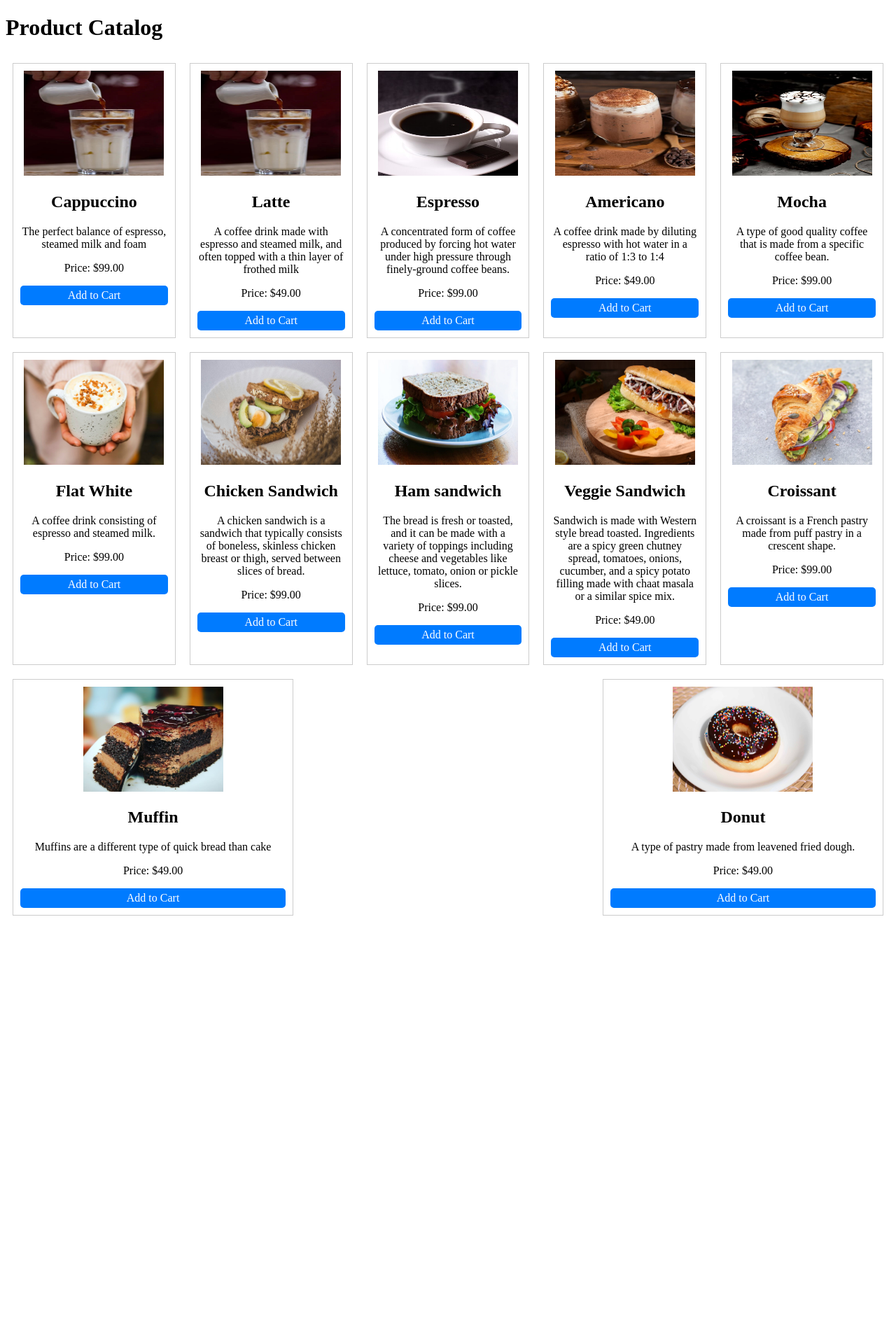
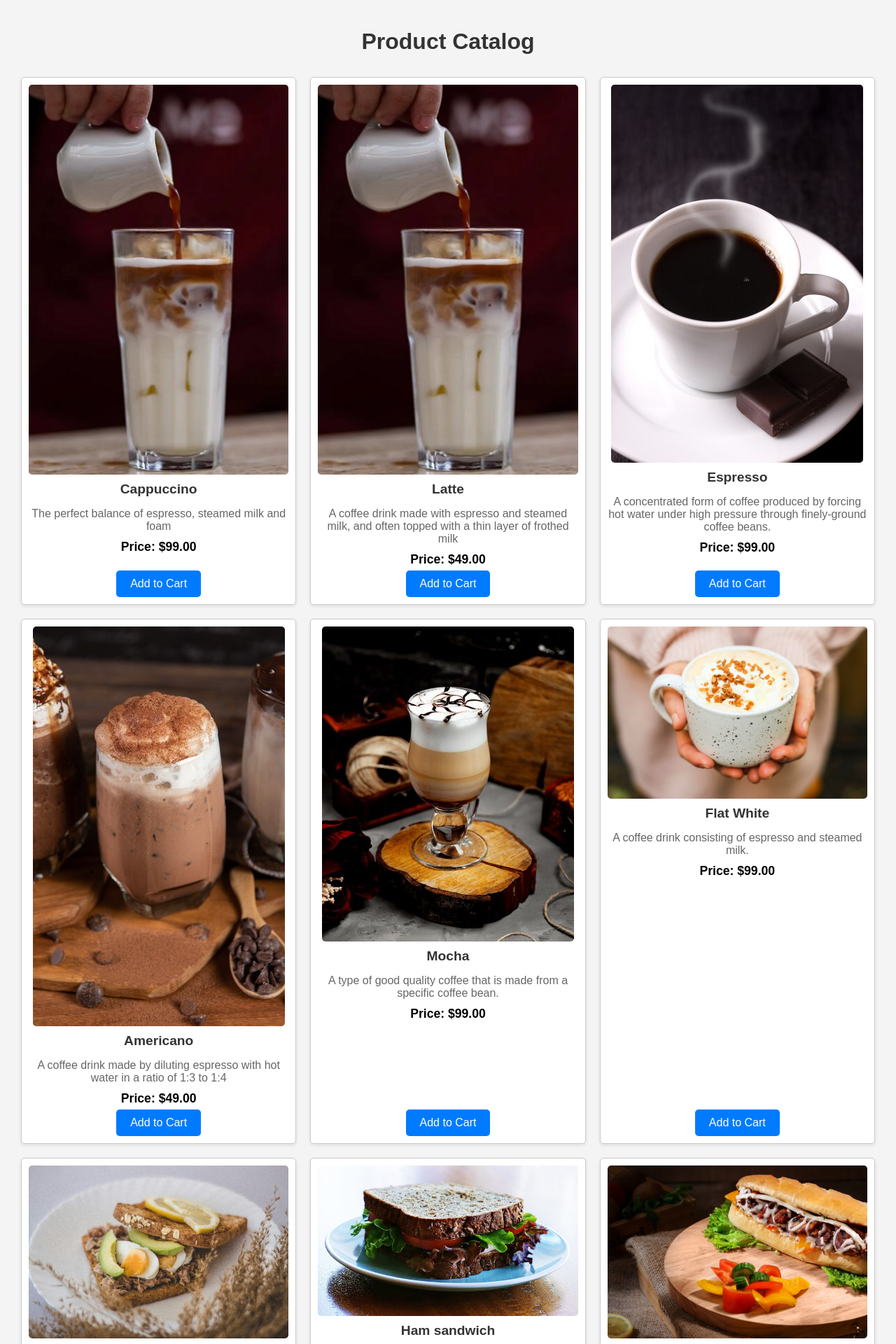
Before and after one commit to Darshan9742/Django-proj-final, a Django app: page /products_list/ in a window 1280 px wide. Shown: the top 1920 px of the page at 70% size. Before the commit the page ends 1308 px from the top, so only its background shows below. Run offline with Django 5.2, Linux system fonts and the light colour scheme; data comes from the database, SQL or seed files in the repository; both versions use the stored data as it was after the commit.

Commit message:
few changes

```diff
--- a/coffee_day/templates/base.html
+++ b/coffee_day/templates/base.html
@@ -113,8 +113,8 @@
   <nav class="navbar">
     <div class="navbar-brand">BEANS & BLISS</div>
     <ul class="navbar-nav">
-        <li><a href="home.html">Home</a></li>
-        <li><a href="exploreitems.html">Explore Items</a></li>
+        <li><a href="/index/">Home</a></li>
+        <li><a href="/explore/">Explore Items</a></li>
         <li><a href="#">About Us</a></li>
         <li><a href="#">Profile</a></li>
     </ul>
--- a/coffee_day/templates/order_confirmation.html
+++ b/coffee_day/templates/order_confirmation.html
@@ -1,4 +1,5 @@
 <!-- templates/order_confirmation.html -->
+
 
 <!DOCTYPE html>
 <html lang="en">
@@ -10,6 +11,6 @@
 <body>
     <h1>Order Confirmation</h1>
     <p>Your order has been successfully submitted!</p>
-    <a href="{% url 'product_list' %}">Continue Shopping</a>
+    <a href="{% url 'products_list' %}">Continue Shopping</a>
 </body>
 </html>
--- a/coffee_day/templates/products_list.html
+++ b/coffee_day/templates/products_list.html
@@ -1,4 +1,4 @@
-<!DOCTYPE html>
+{% comment %} <!DOCTYPE html>
 <html lang="en">
 <head>
 	<meta charset="UTF-8">
@@ -42,11 +42,108 @@
 				<h2>{{ product.name }}</h2>
 				<p>{{ product.description }}</p>
 				<p>Price: ${{ product.price }}</p>
-				{% comment %} <a href="#" class="buy-now-button">Buy Now</a> {% endcomment %}
+				{% comment %} <a href="#" class="buy-now-button">Buy Now</a> \
 				<a class="buy-now-button" href="{% url 'add_to_cart' product.id %}">Add to Cart</a>
 
 			</li>
 		{% endfor %}
 	</ul>
 </body>
+</html> {% endcomment %}
+
+<!DOCTYPE html>
+<html lang="en">
+<head>
+    <meta charset="UTF-8">
+    <title>Product Catalog</title>
+    <style>
+        body {
+            font-family: Arial, sans-serif;
+            margin: 0;
+            padding: 20px;
+            background-color: #f4f4f4;
+        }
+
+        h1 {
+            text-align: center;
+            color: #333;
+        }
+
+        .product-list {
+            display: flex;
+            flex-wrap: wrap;
+            justify-content: space-between;
+            list-style: none;
+            padding: 0;
+            margin: 0;
+        }
+
+        .product-item {
+            flex: 1 1 calc(25% - 20px); /* Four items per row */
+            margin: 10px;
+            border: 1px solid #ccc;
+            border-radius: 5px;
+            padding: 10px;
+            background-color: #fff;
+            box-shadow: 0 2px 5px rgba(0, 0, 0, 0.1);
+            display: flex;
+            flex-direction: column;
+            align-items: center;
+            text-align: center;
+        }
+
+        .product-item img {
+            max-width: 100%;
+            height: auto;
+            border-radius: 5px;
+        }
+
+        .product-item h2 {
+            font-size: 1.2em;
+            margin: 10px 0;
+            color: #333;
+        }
+
+        .product-item p {
+            margin: 5px 0;
+            color: #666;
+        }
+
+        .product-item .price {
+            font-size: 1.1em;
+            font-weight: bold;
+            color: #000;
+        }
+
+        .buy-now-button {
+            display: inline-block;
+            margin-top: auto;
+            background-color: #007bff;
+            color: #fff;
+            text-decoration: none;
+            padding: 10px 20px;
+            border-radius: 5px;
+            transition: background-color 0.3s;
+        }
+
+        .buy-now-button:hover {
+            background-color: #0056b3;
+        }
+    </style>
+</head>
+<body>
+    <h1>Product Catalog</h1>
+
+    <ul class="product-list">
+        {% for product in products %}
+            <li class="product-item">
+                <img src="{{ product.image.url }}" alt="{{ product.name }}">
+                <h2>{{ product.name }}</h2>
+                <p>{{ product.description }}</p>
+                <p class="price">Price: ${{ product.price }}</p>
+                <a class="buy-now-button" href="{% url 'add_to_cart' product.id %}">Add to Cart</a>
+            </li>
+        {% endfor %}
+    </ul>
+</body>
 </html>
```
Also changed, not shown: db.sqlite3.
